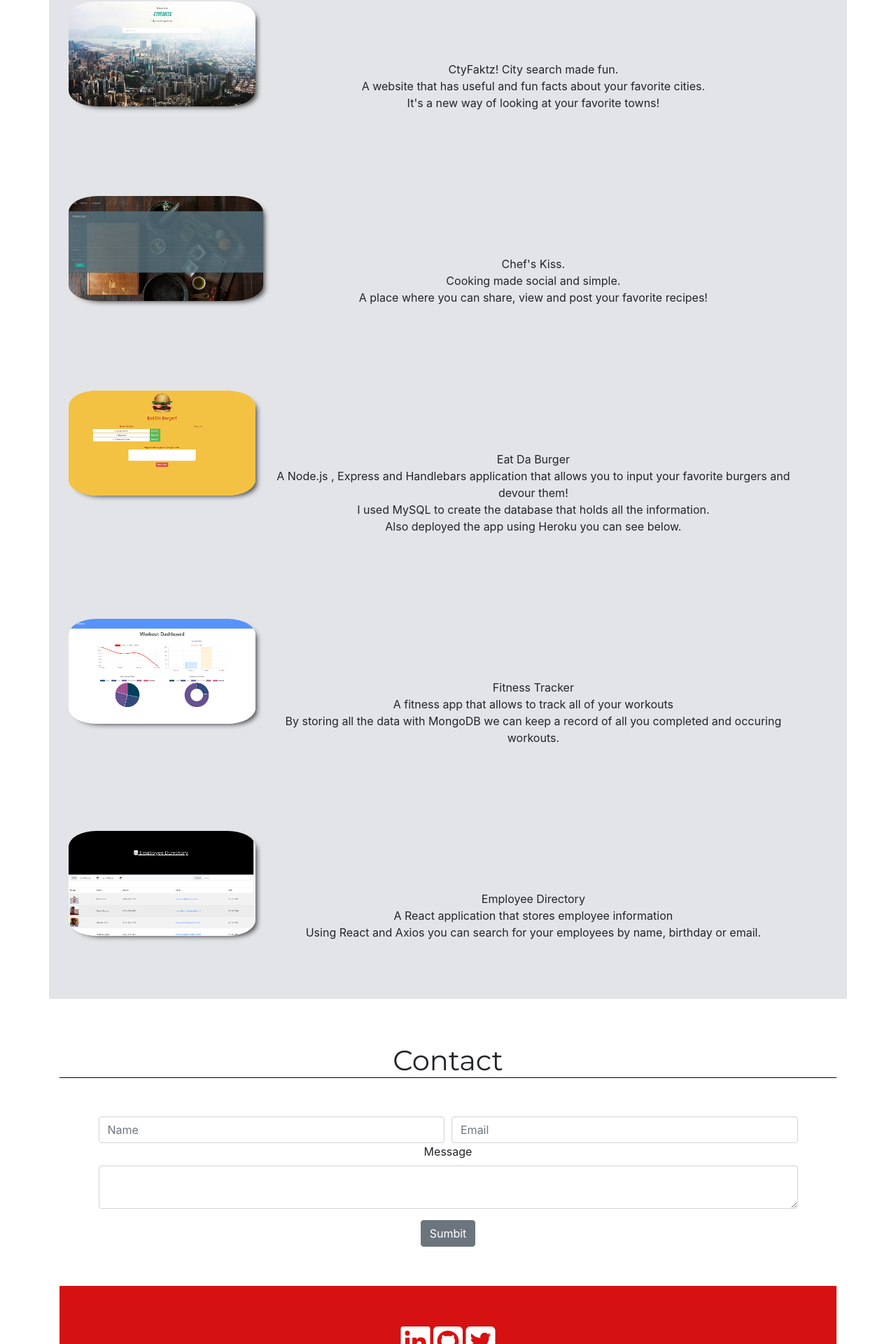
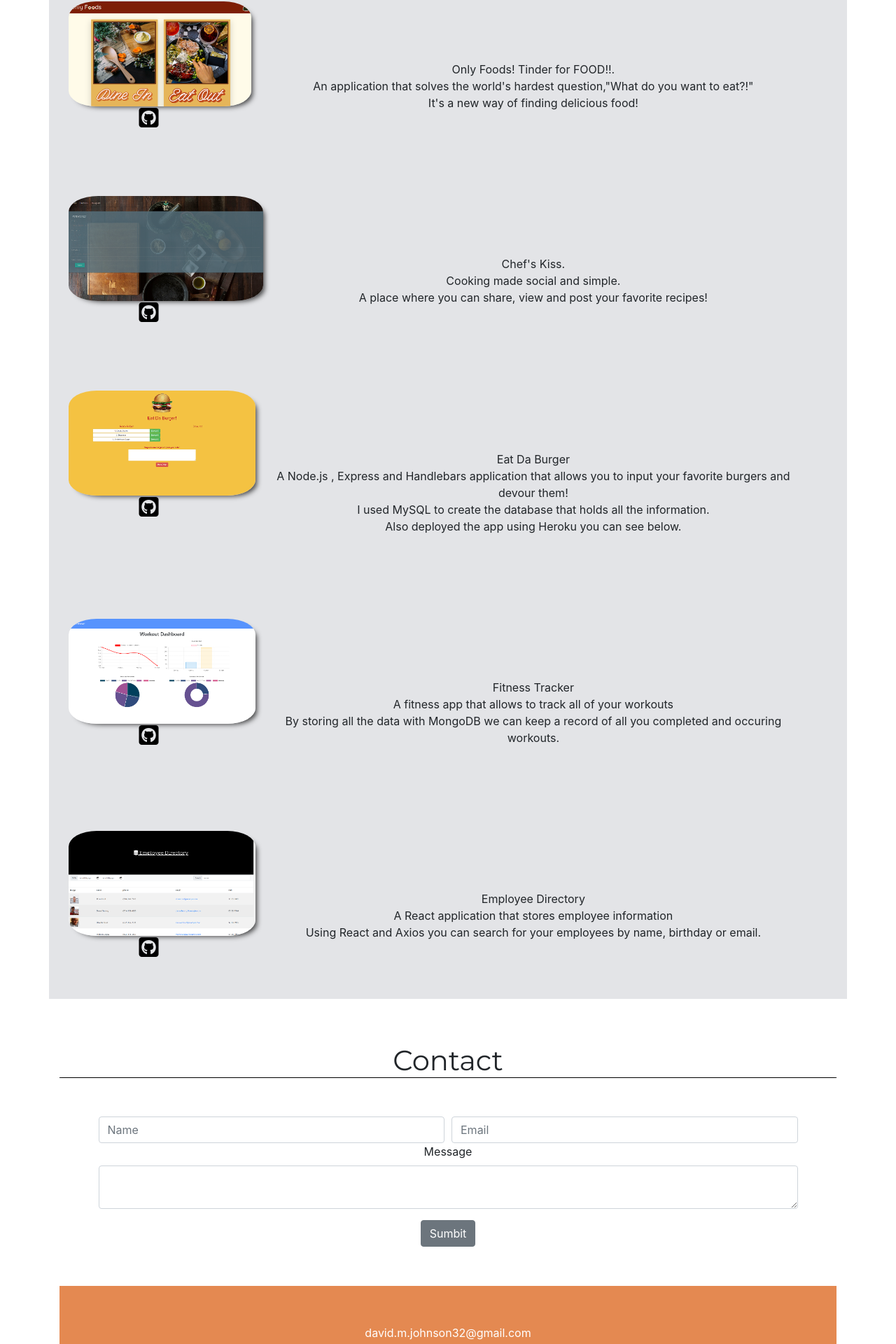
Before and after one commit to DavidMark24/Portfolio, a React (Create React App) app: page / in a window 1280 px wide. Shown: the part 1170-3090 px from the top of the page at 70% size. Built offline with nearby package versions, Linux system fonts and the light colour scheme.

Commit message:
Updated portfolio and add email

```diff
--- a/src/componets/Contact/Contact.js
+++ b/src/componets/Contact/Contact.js
@@ -26,9 +26,10 @@ const Contact = () => {
         </div>
       </form>
       <div class="icon">
+        <p class="email">david.m.johnson32@gmail.com</p>
         <a href="https://www.linkedin.com/in/davidjohnson24/"> <i class="fab fa-linkedin fa-3x"> </i> </a>
         <a href="https://github.com/DavidMark24"> <i class="fab fa-github-square fa-3x"> </i> </a>
-        <a href="#"> <i class="fab fa-twitter-square fa-3x"> </i> </a>
+         <i class="fab fa-twitter-square fa-3x"> </i>
       </div>
       </section>
         </div>
--- a/src/componets/Contact/contact.css
+++ b/src/componets/Contact/contact.css
@@ -10,8 +10,11 @@
 .form {
     margin: 5%;
 }
+.email {
+    color: white;
+}
 .icon {
-    background-color:  #d51111;
+    background-color:  #e48951;
     padding: 5%;
 }
  i {
--- a/src/componets/Portfolio/Portfolio.js
+++ b/src/componets/Portfolio/Portfolio.js
@@ -8,18 +8,20 @@ const Portfolio = () => {
           <h1 class="projects">Projects</h1>
           <div class="row">
             <div class="col col-12 col-lg-3 col-xl-3 col-xxl-3">
-              <a href="https://charlestbell.github.io/ctyFaktz/"> <img class="city" src="pictures/cityfaktz.png"
+              <a href="https://only-foods.herokuapp.com/"> <img class="city" src="pictures/onlyfoods.png"
                   alt="city website" srcset=""/> </a>
+                   <a href="https://github.com/DavidMark24/OnlyFoods"> <i id="git" class="fab fa-github-square fa-2x"> </i> </a>
                </div>
                <div class="col col-12 col-lg-9 col-xl-9 col-xxl-9">
-                <p class="pro">CtyFaktz! City search made fun. <br/>
-                  A website that has useful and fun facts about your favorite cities. <br/>
-                  It's a new way of looking at your favorite towns!</p>
+                <p class="pro">Only Foods! Tinder for FOOD!!. <br/>
+                  An application that solves the world's hardest question,"What do you want to eat?!"<br/>
+                  It's a new way of finding delicious food!</p>
                </div>
           </div>
           <div class="row">
             <div class="col col-12 col-lg-3 col-xl-3 col-xxl-3">
               <a href="https://chefs-kiss.herokuapp.com/"> <img class= "city" src="pictures/Screenshot (52).png" alt="chef website"/> </a>
+              <a href="https://github.com/DavidMark24/Chefs-Kiss"> <i id="git" class="fab fa-github-square fa-2x"> </i> </a>
             </div>
             <div class="col col-12 col-lg-9 col-xl-9 col-xxl-9">
               <p class="pro">
@@ -34,6 +36,7 @@ const Portfolio = () => {
             <div class="col col-12 col-lg-3 col-xl-3 col-xxl-3">
               <a href="https://pacific-lowlands-24304.herokuapp.com/index"> <img class="city" src="pictures/burger.png"
                   alt="burger"/> </a>
+                     <a href="https://github.com/DavidMark24/burger"> <i id="git" class="fab fa-github-square fa-2x"> </i> </a>
                </div>
                <div class="col col-12 col-lg-9 col-xl-9 col-xxl-9">
                 <p class="pro"> Eat Da Burger <br/>
@@ -47,6 +50,7 @@ const Portfolio = () => {
             <div class="col col-12 col-lg-3 col-xl-3 col-xxl-3">
               <a href="https://intense-castle-01702.herokuapp.com/stats"> <img class="city" src="pictures/fitness.png"
                   alt="burger"/> </a>
+                     <a href="https://github.com/DavidMark24/FitnessTracker"> <i id="git" class="fab fa-github-square fa-2x"> </i> </a>
                </div>
                <div class="col col-12 col-lg-9 col-xl-9 col-xxl-9">
                 <p class="pro"> Fitness Tracker <br/>
@@ -59,6 +63,7 @@ const Portfolio = () => {
             <div class="col col-12 col-lg-3 col-xl-3 col-xxl-3">
               <a href="https://radiant-chamber-40061.herokuapp.com/"> <img class="city" src="pictures/employeeD.png"
                   alt="burger"/> </a>
+                     <a href="https://github.com/DavidMark24/EmployeeDirectory"> <i id="git" class="fab fa-github-square fa-2x"> </i> </a>
                </div>
                <div class="col col-12 col-lg-9 col-xl-9 col-xxl-9">
                 <p class="pro"> Employee Directory <br/>
--- a/src/componets/Portfolio/portfolio.css
+++ b/src/componets/Portfolio/portfolio.css
@@ -26,3 +26,7 @@
     box-shadow: 6px 5px 7px -4px rgba(0, 0, 0, 0.7);
 
  }
+ #git {
+     color: black;
+
+ }
```
Also changed, not shown: public/pictures/onlyfoods.png (added).
